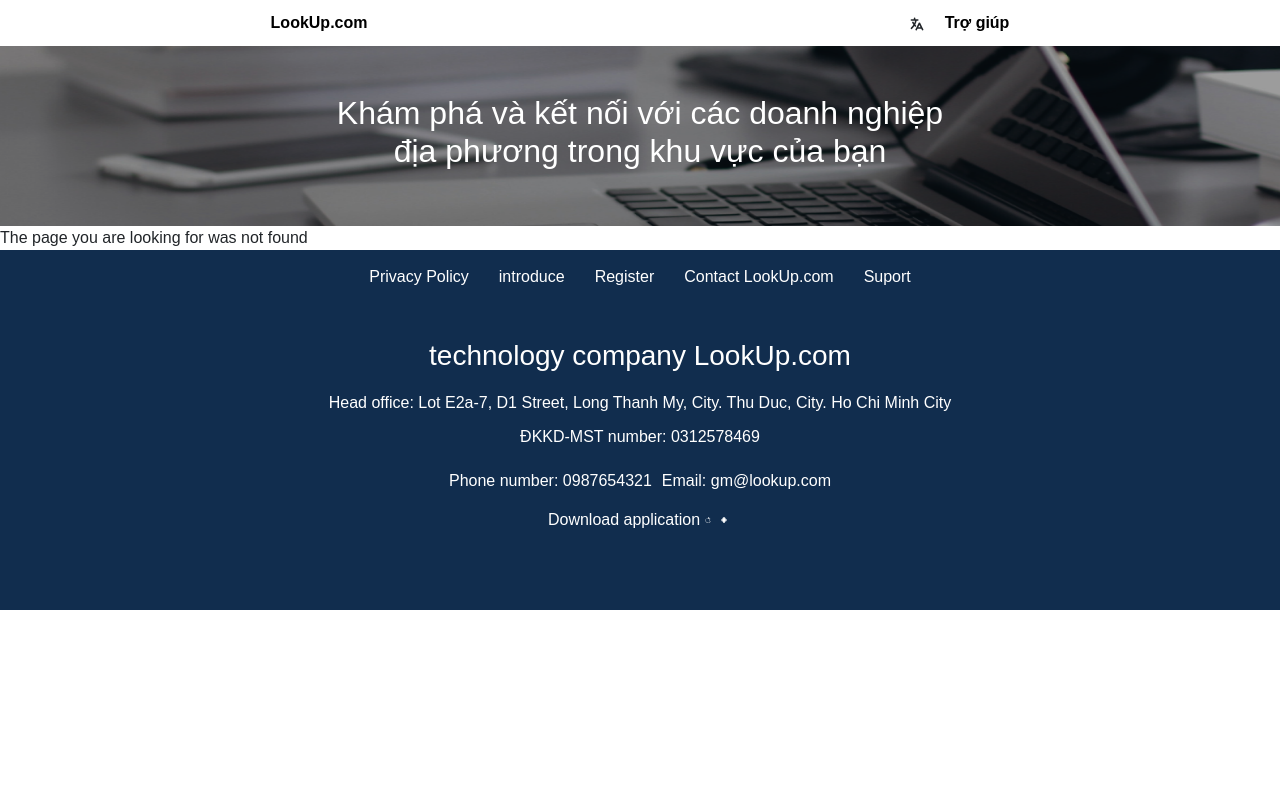
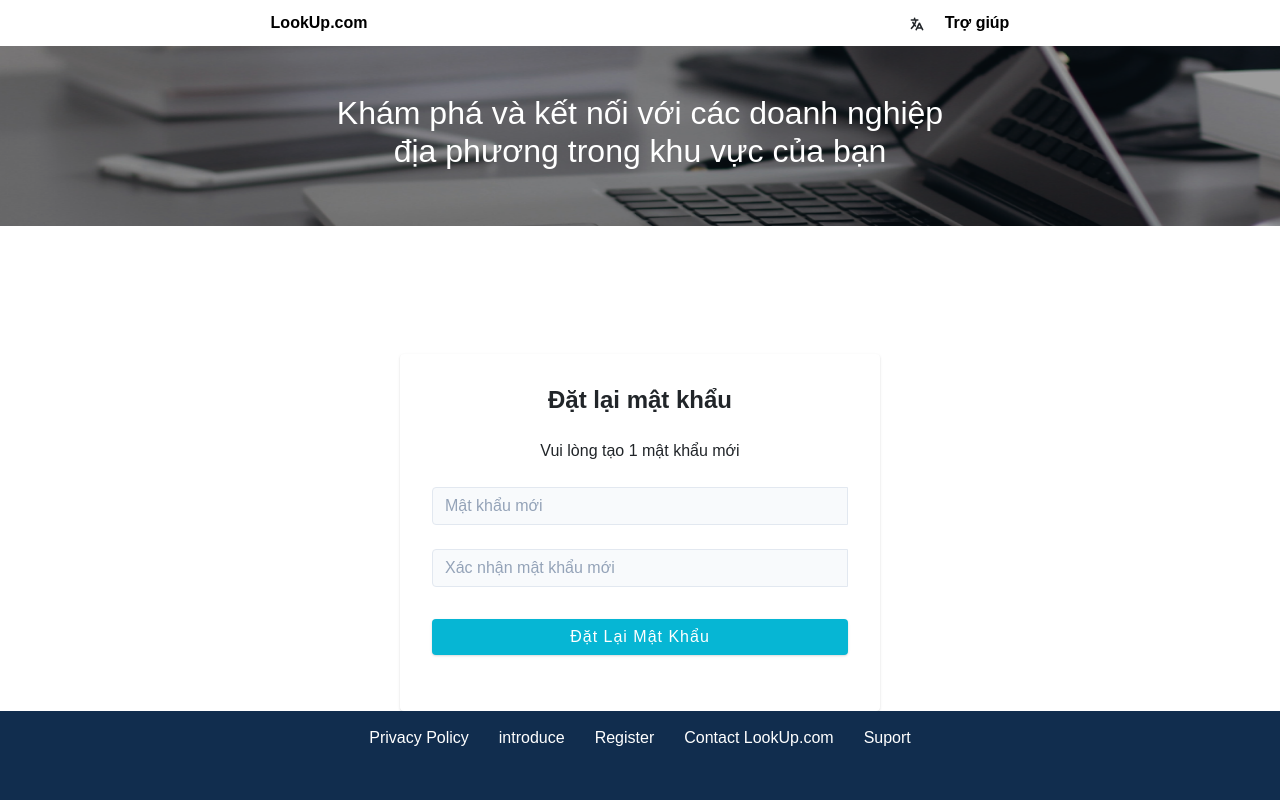
Before and after one commit to BuiTriThuc/LookUp.com_EXE201_Frontend, a React (Create React App) app: page /forgotpassword in a window 1280 px wide. Shown: the top 800 px of the page. Built offline with nearby package versions, Linux system fonts and the light colour scheme.

Commit message:
forgot, new password form

```diff
--- a/src/App.js
+++ b/src/App.js
@@ -12,7 +12,8 @@
 import Chatbox from "./components/Chatbox/Chatbox";
 import Profile from "./components/User/Profile";
 import { StyledEngineProvider } from "@mui/material/styles";
-
+import ForgotPassword from "./components/InformationRegister/ForgotPassword";
+import NewPassword from "./components/InformationRegister/NewPassword";
 function App() {
   return (
     <div className="App">
@@ -27,6 +28,7 @@
             <Route path="/login" element={<LoginForm />} />
             <Route path="/search" element={<Search />} />
             <Route path="/profile" element={<Profile />} />
+            <Route path="/forgotpassword"  element={<NewPassword />}/>
             <Route path="/*" element={<NotFound />} />
           </Routes>
           <Footer />
--- /dev/null
+++ b/src/components/InformationRegister/ForgotPassword.js
@@ -0,0 +1,21 @@
+
+function ForgotPassword() {
+  return (
+    <section className="section-center">
+      <form>
+        <h4>Đặt lại mật khẩu</h4>
+        <div>
+          <input
+            type="email" className="form-input" placeholder="Nhập Địa chỉ Email của bạn"/>
+        </div>
+        <br />
+        <div className="text-center d-grid gap-2 ">
+        <button type="button" className="btn btn-primary ">Đặt lại mật khẩu</button>
+        </div>
+        <br />
+      </form>
+    </section>
+  );
+}
+
+export default ForgotPassword;
--- /dev/null
+++ b/src/components/InformationRegister/NewPassword.js
@@ -0,0 +1,29 @@
+
+
+function NewPassword() {
+    return (
+      <section className="section-center ">
+        <form className="text center">
+          <h4>Đặt lại mật khẩu</h4>
+          <p class="text-center">Vui lòng tạo 1 mật khẩu mới</p>
+          <br />
+          <div>
+            <input
+              type="password" className="form-input"placeholder="Mật khẩu mới"/>
+          </div>
+          <br />
+          <div>
+            <input
+              type="password" className="form-input"placeholder="Xác nhận mật khẩu mới"/>
+          </div>
+          <div className="text-center d-grid gap-2">
+          <br />
+          <button type="button" className="btn btn-primary">Đặt lại mật khẩu</button>
+          </div>
+          <br />
+        </form>
+      </section>
+    );
+  }
+
+  export default NewPassword;
```
